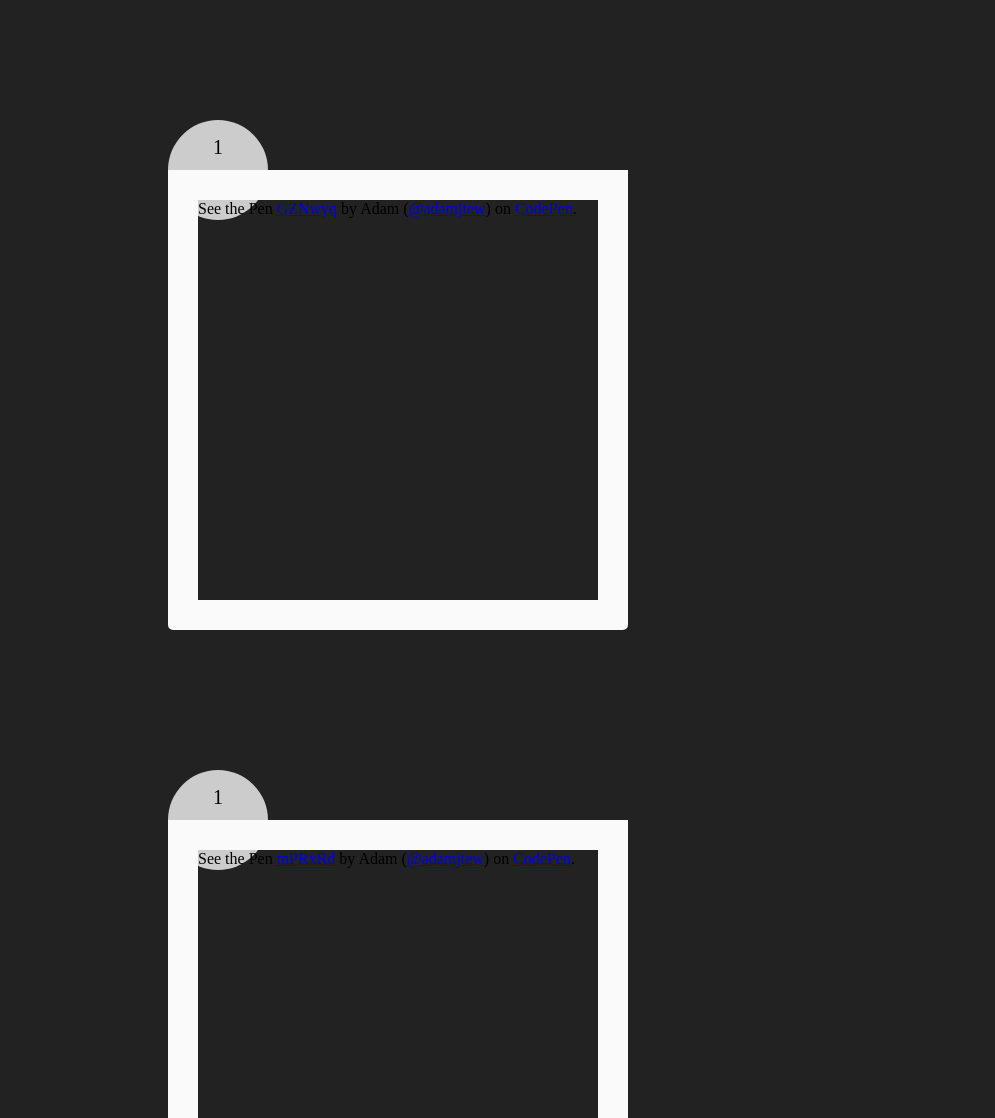
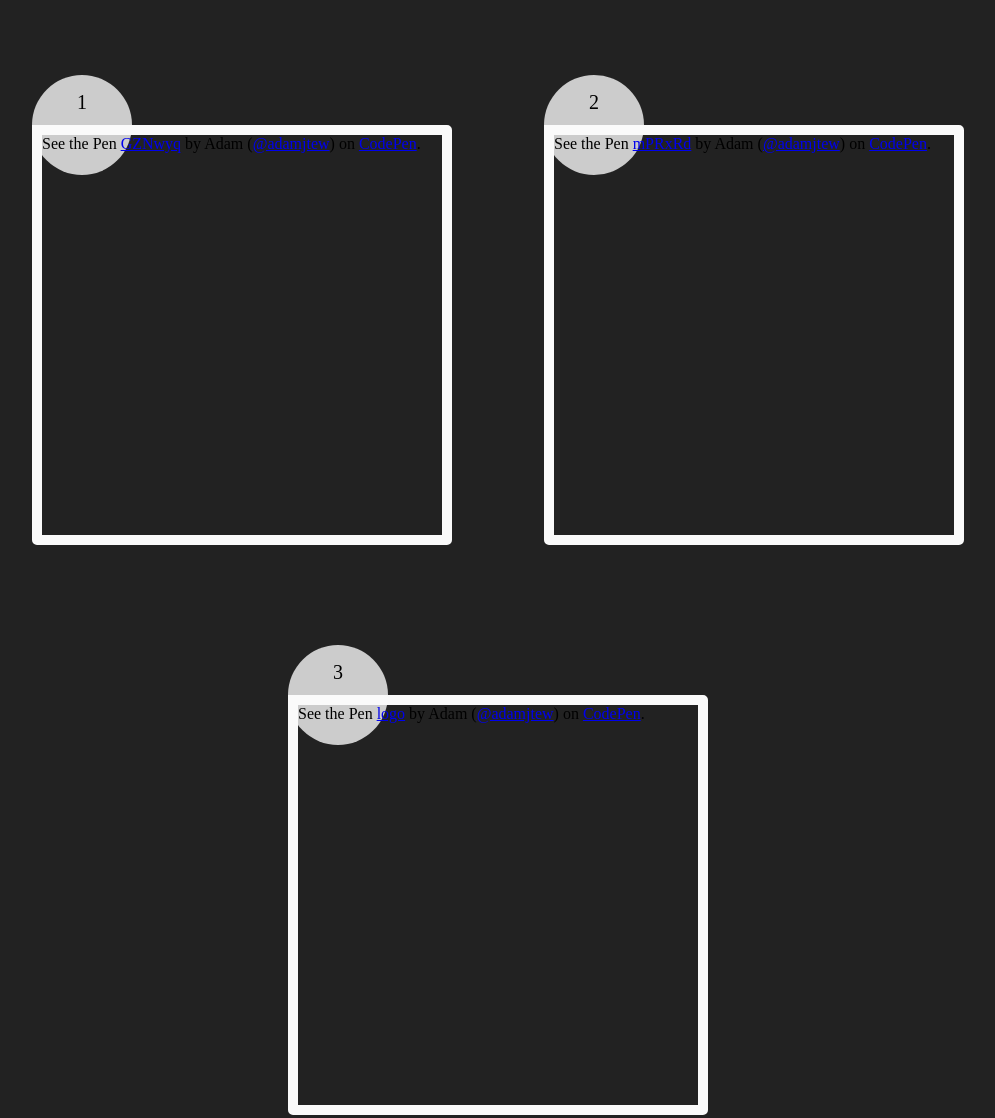
Before and after one commit to adamtew/css, a website: page index.html in a window 1280 px wide. Shown: the top 1118 px of the page, without its empty margins (152-1147 px from the left). Drawn offline with Linux system fonts and the light colour scheme; a script that the page names is missing.

Commit message:
changed some styles

```diff
--- a/index.html
+++ b/index.html
@@ -17,7 +17,7 @@
 
     <!-- Cross -->
     <div class="project-window">
-      <div class="project-window__item">1</div>
+      <div class="project-window__item">2</div>
       <div class="project-window__content">
         <p data-height="400" data-theme-id="0" data-slug-hash="mPRxRd" data-default-tab="result" data-user="adamjtew" class="codepen">See the Pen <a href="http://codepen.io/adamjtew/pen/mPRxRd/">mPRxRd</a> by Adam (<a href="http://codepen.io/adamjtew">@adamjtew</a>) on <a href="http://codepen.io">CodePen</a>.</p>
       </div>
@@ -25,7 +25,7 @@
 
     <!-- Second PXP logo -->
     <div class="project-window">
-      <div class="project-window__item">1</div>
+      <div class="project-window__item">3</div>
       <div class="project-window__content">
         <p data-height="400" data-theme-id="0" data-slug-hash="ZWLjVj" data-default-tab="result" data-user="adamjtew" class="codepen">See the Pen <a href="http://codepen.io/adamjtew/pen/ZWLjVj/">logo</a> by Adam (<a href="http://codepen.io/adamjtew">@adamjtew</a>) on <a href="http://codepen.io">CodePen</a>.</p>
       </div>
--- a/scss/_layout.scss
+++ b/scss/_layout.scss
@@ -16,9 +16,16 @@ body {
 /*-----------------*/
 
 .container {
+  display: flex;
+  flex-direction: column;
+  justify-content: space-around;
+  align-items: center;
+  flex-wrap: wrap;
+  flex-flow: row wrap;
+  align-content: flex-end;
   position: relative;
   margin: 0 auto;
   padding: 0 20px;
-  width: 50%;
+  width: 80%;
   height: 100%;
 }
--- a/scss/_project-window.scss
+++ b/scss/_project-window.scss
@@ -1,13 +1,9 @@
 .project-window {
-  display: flex;
-  justify-content: center;
-  flex-direction: column;
-  // float: left;
-  height: 600px;
+  display:block;
+  float: left;
   width: 400px;
   border-radius: 5px;
-  margin: 50px 0;
-
+  margin: 25px 25px;
 
   &__item {
     text-align: center;
@@ -19,28 +15,13 @@
     position: relative;
     bottom: -50px;
     border-radius: 50%;
-    z-index: -1;
-  }
-
-
-  &__header {
-    display: flex;
-    justify-content: center;
-    width: 460px;
-    height: 50px;
-    background: color(border-2);
-    border-radius: 0 5px 0 0;
+    z-index: -2;
   }
 
   &__content {
     width: 100%;
     height: 400px;
-    border: 30px solid color(border-2);
-    border-radius: 0 0 5px 5px;
-  }
-
-  &__codepen {
-    margin: 50px;
-    padding: 50px;
+    border: 10px solid color(border-2);
+    border-radius: 0 5px 5px 5px;
   }
 }
```
Also changed, not shown: css/styles.css.
